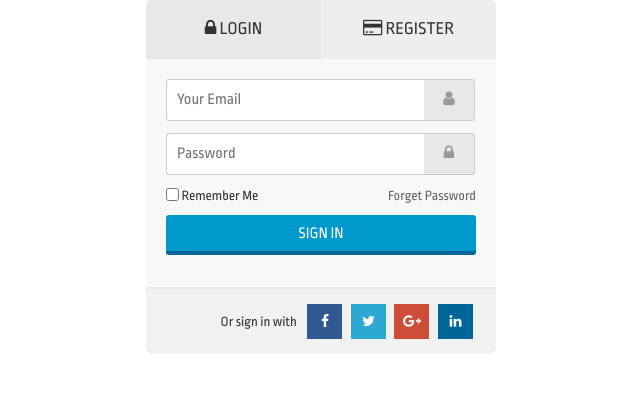
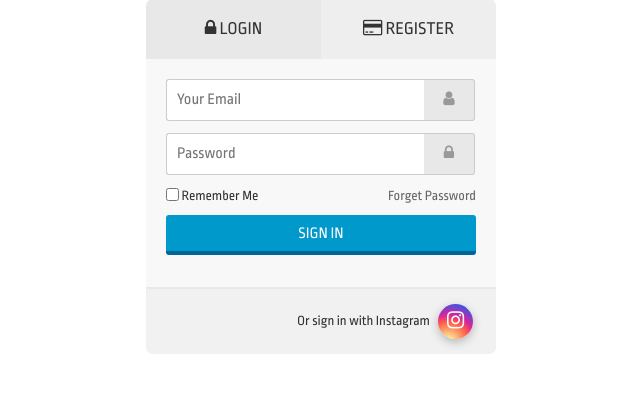
Before and after one commit to MossaabFrifita/CCMProject, a PHP site: page /CCMProject/ in a window 1280 px wide. Shown: the part 71-480 px from the top of the page, without its empty margins (319-959 px from the left). Run offline with PHP 8.4, Linux system fonts and the light colour scheme; some libraries are stand-ins or nearby versions.

Commit message:
auth url and button

```diff
--- a/src/index.php
+++ b/src/index.php
@@ -1,3 +1,13 @@
+<?php
+
+require "instagramAPI.php";
+
+
+?>
+
+
+
+
 <!DOCTYPE html>
 <html lang="en-IN">
 <head>
@@ -6,6 +16,20 @@
 <link href='http://fonts.googleapis.com/css?family=Ropa+Sans' rel='stylesheet'>
 <link href="http://maxcdn.bootstrapcdn.com/font-awesome/4.2.0/css/font-awesome.min.css" rel='stylesheet'>
 <style>
+    .instagram {
+        display: inline-block;
+        width: 250px;
+        height: 250px;
+        text-align: center;
+        border-radius: 40px;
+        color: #fff;
+        font-size: 20px;
+        line-height: 70px;
+        vertical-align: middle;
+        background: #d6249f;
+        background: radial-gradient(circle at 30% 107%, #fdf497 0%, #fdf497 5%, #fd5949 45%,#d6249f 60%,#285AEB 90%);
+        box-shadow: 0px 3px 10px rgba(0,0,0,.25);
+    }
 body{font-family: 'Ropa Sans', sans-serif; color:#666; font-size:14px; color:#333}
 li,ul,body,input{margin:0; padding:0; list-style:none}
 #login-form{width:350px; background:#FFF; margin:0 auto; margin-top:70px; background:#f8f8f8; overflow:hidden; border-radius:7px}
@@ -69,16 +93,14 @@ li,ul,body,input{margin:0; padding:0; list-style:none}
 <li><input type="email" required class="input" placeholder="Your Email"/><span class="icon"><i class="fa fa-user"></i></span></li>
 <li><input type="password" required class="input" placeholder="Password"/><span class="icon"><i class="fa fa-lock"></i></span></li>
 <li><span class="remember"><input type="checkbox" id="check"> <label for="check">Remember Me</label></span><span class="remember"><a href="">Forget Password</a></span></li>
-<li><input type="submit" value="SIGN IN" class="btn"></li>
+<li><input  type="button" class="btn" value="SIGN IN"></li>
 </ul>
 </form>
 </div>
 
-<div class="social-login">Or sign in with &nbsp;
-<a href="" class="fb"><i class="fa fa-facebook"></i></a>
-<a href="" class="tw"><i class="fa fa-twitter"></i></a>
-<a href="" class="gp"><i class="fa fa-google-plus"></i></a>
-<a href="" class="in"><i class="fa fa-linkedin"></i></a>
+<div  class="social-login">Or sign in with Instagram&nbsp;
+<a  onclick="javascript:window.location='<?php echo $instagram->getLoginURL() ?>'" class="instagram"><i class="fa fa-instagram"></i></a>
+
 </div>
 </section>
 
```
